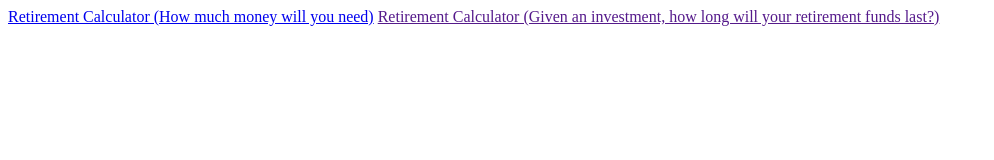
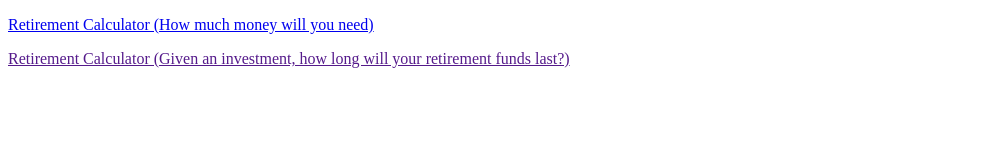
Before and after one commit to chentetran/lux-calculators, a website: page public/index.html in a window 1280 px wide. Shown: the whole page, without its empty margins (0-994 px from the left). Drawn offline with Linux system fonts and the light colour scheme.

Commit message:
fixed index formatting

```diff
--- a/public/index.html
+++ b/public/index.html
@@ -4,8 +4,8 @@
 	<title>Financial Calculators</title>
 </head>
 <body>
-	<a href="./retirement.html">Retirement Calculator (How much money will you need)</a>
-	<a href="">Retirement Calculator (Given an investment, how long will your retirement funds last?)</a>
+	<p><a href="./retirement.html">Retirement Calculator (How much money will you need)</a></p>
+	<p><a href="">Retirement Calculator (Given an investment, how long will your retirement funds last?)</a></p>
 
 
 </body>
```
